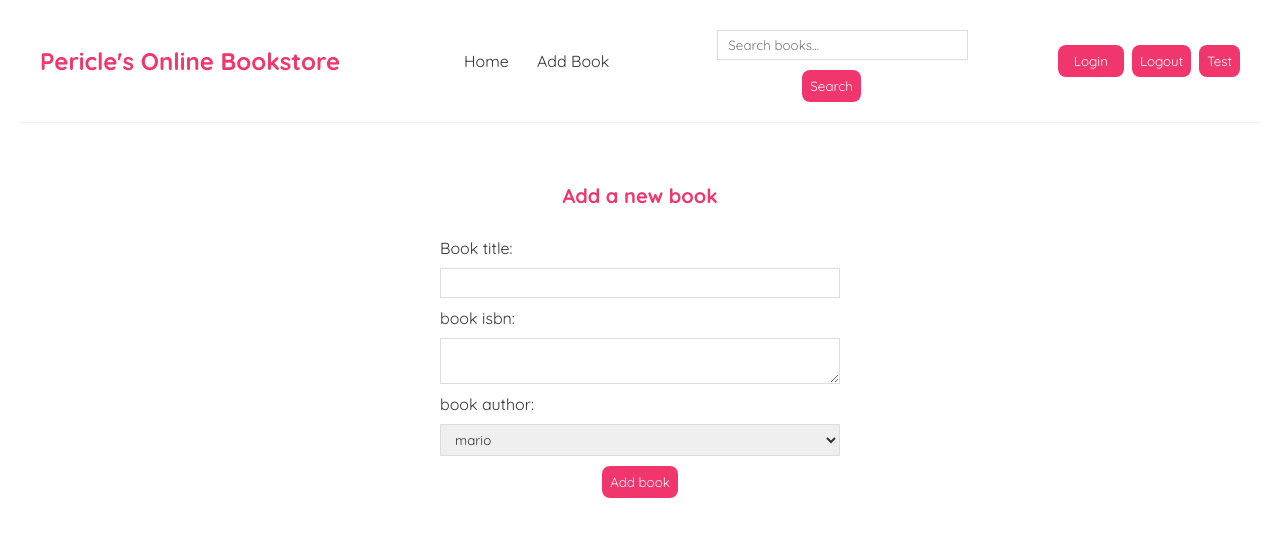
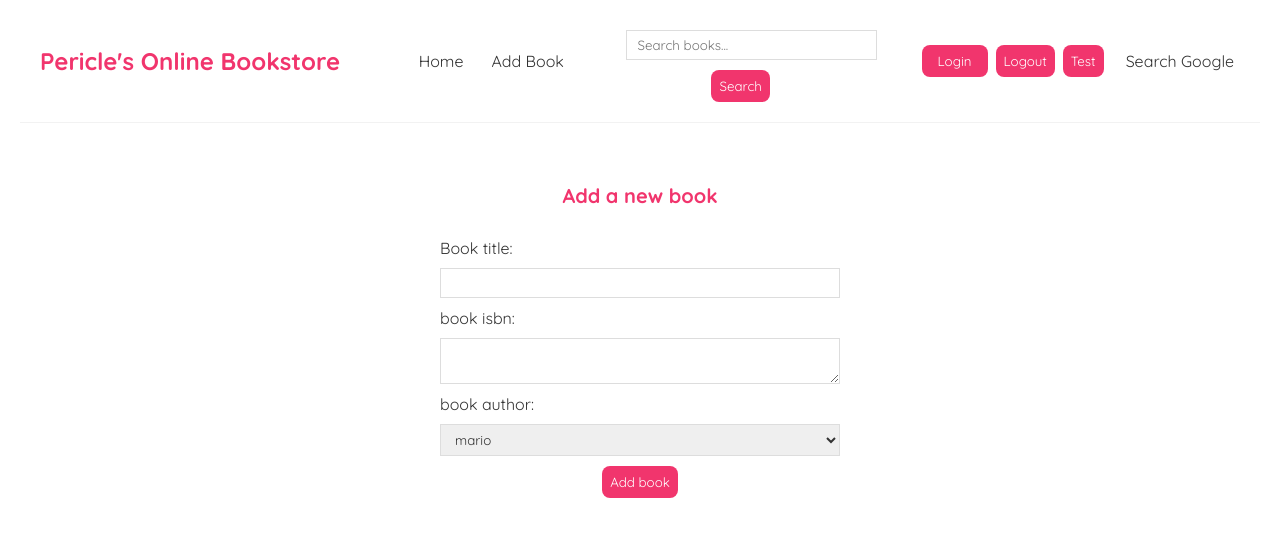
Before and after one commit to shadow-22/BookStoreFrontEnd, a React (Create React App) app: page /AddBook in a window 1280 px wide. Shown: the top 536 px of the page. Built offline with nearby package versions, Linux system fonts and the light colour scheme.

Commit message:
added google book search api support

```diff
--- a/src/App.js
+++ b/src/App.js
@@ -5,6 +5,7 @@ import Home from './Home';
 import AddBook from './AddBook';
 import BookDetails from './BookDetails';
 import SearchResults from './SearchResults';
+import BookSearch from './BookSearch';
 
 function App() {
   return (
@@ -25,6 +26,9 @@ function App() {
             <Route path="/search">
               <SearchResults />
             </Route>
+            <Route path="/searchBooks">
+             <BookSearch />
+            </Route>
           </Switch>
         </div>
       </div>
--- a/src/NavBar.js
+++ b/src/NavBar.js
@@ -24,6 +24,9 @@ const NavBar = () => {
             <div className="test">
                 <Test />
             </div>
+            <div className="searchBooksGoogle">
+                <Link to='/searchBooks'>Search Google</Link>
+            </div>
         </nav>
     );
 }
```
